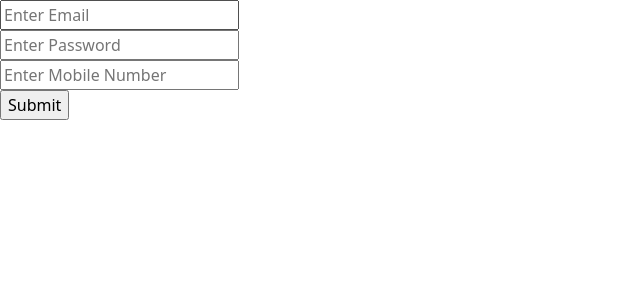
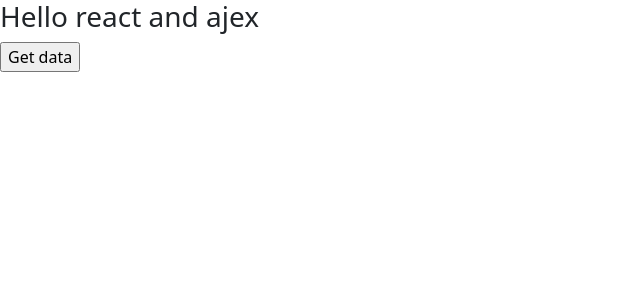
Before and after one commit to Saurabh-0102/React, a React (Create React App) app: page / in a window 1280 px wide. Shown: the top 300 px of the page, without its empty margins (0-640 px from the left). Built offline with nearby package versions, Linux system fonts and the light colour scheme.

Commit message:
Ajex call with react

```diff
--- a/src/App.js
+++ b/src/App.js
@@ -9,88 +9,25 @@ export default function App() {
 }
 
 function MyComponent() {
-  const [validate,setvalidate] = useState(false);
-  const [email, setemail] = useState("");
-  const [password, setpassword] = useState("");
-  const [number, setnumber] = useState("");
 
-  const [userlist, setuser] = useState([]);
+  const [ajexList,setAjexList] = useState([]);
 
-
-
-  const proemail = (e) => {
-    setemail(e.target.value);
+  const ajexCall = async () => {
+     const url = "https://jsonplaceholder.typicode.com/posts";
+     const response = await fetch(url);
+     const res = await response.json();
+     setAjexList(res);
   };
 
-  const propass = (e) => {
-    setpassword(e.target.value);
-  };
+    return (
+      <div>
+        <h3>Hello react and ajex</h3>
+        <input type="button" value="Get data" onClick={ajexCall} />
 
-  const pronum = (e) => {
-    setnumber(e.target.value);
-  };
+      {ajexList.map((item) => (
+         <div> {item.title} </div>
 
-  const register = () => {
-
-  if(email == ""|| password == "" || number == "" ){
-    setvalidate(true);
-    return;
-  }
-
-    const user = {
-      email: email,
-      password: password,
-      number: number,
-    };
-    const newuser = [user, ...userlist];
-    setuser(newuser);
-    setemail("");
-    setpassword("");
-    setnumber("");
-
-    setvalidate(false);
-  };
-
-  return (
-    <div>
-      <div>
-        <input
-          type="text"
-          placeholder="Enter Email"
-          value={email}
-          onChange={proemail}
-          className={ email == "" && validate  ? "border border-danger" : ""}
-        />
+      ))}
       </div>
-      <div>
-        <input
-          type="text"
-          placeholder="Enter Password"
-          value={password}
-          onChange={propass}
-          className={ email == "" && validate  ? "border border-danger" : ""}
-
-        />
-      </div>
-      <div>
-        <input
-          type="text"
-          placeholder="Enter Mobile Number"
-          value={number}
-          onChange={pronum}
-          className={ email == "" && validate  ? "border border-danger" : ""}
-
-        />
-      </div>
-      <div>
-        <input type="button" value="Submit" onClick={register} />
-      </div>
-
-      {userlist.map((item) => (
-        <div>
-          {item.email}, {item.password}, {item.number}{" "}
-        </div>
-      ))}
-    </div>
-  );
+    )
 }
```
